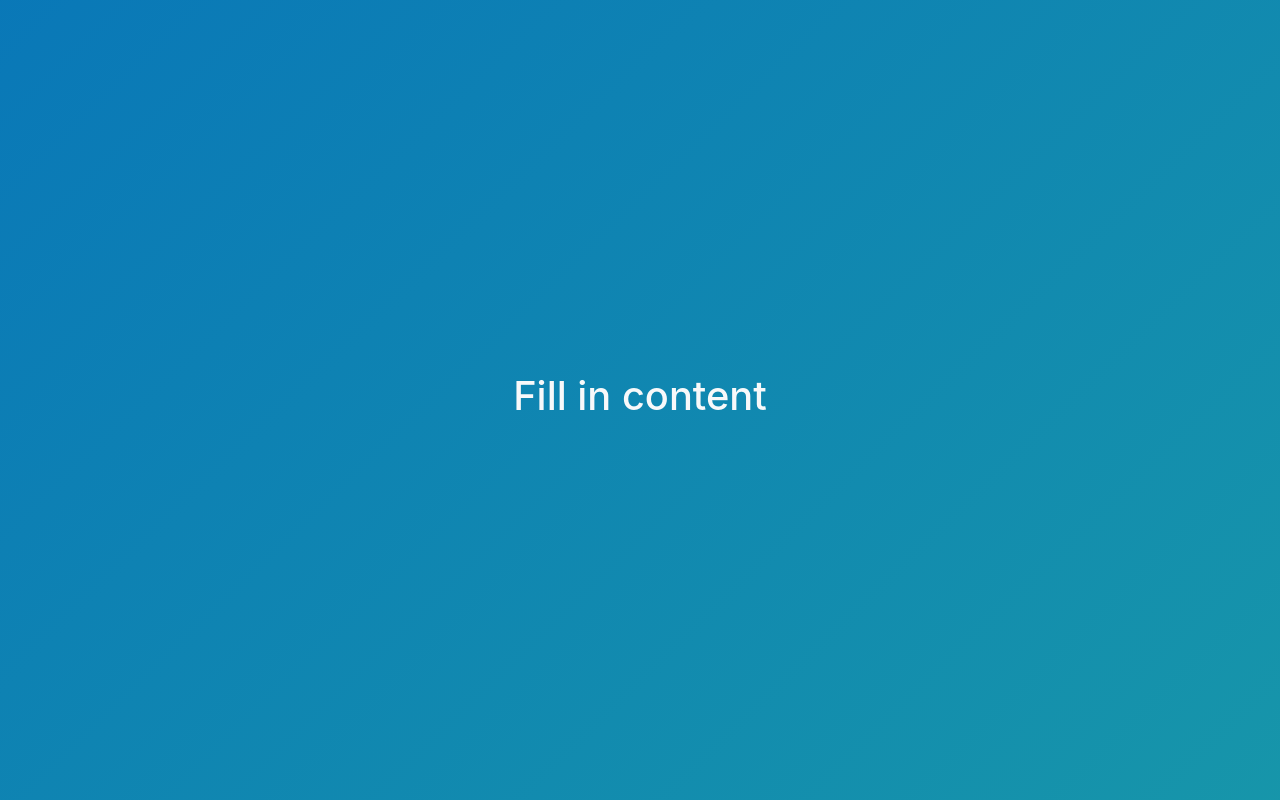
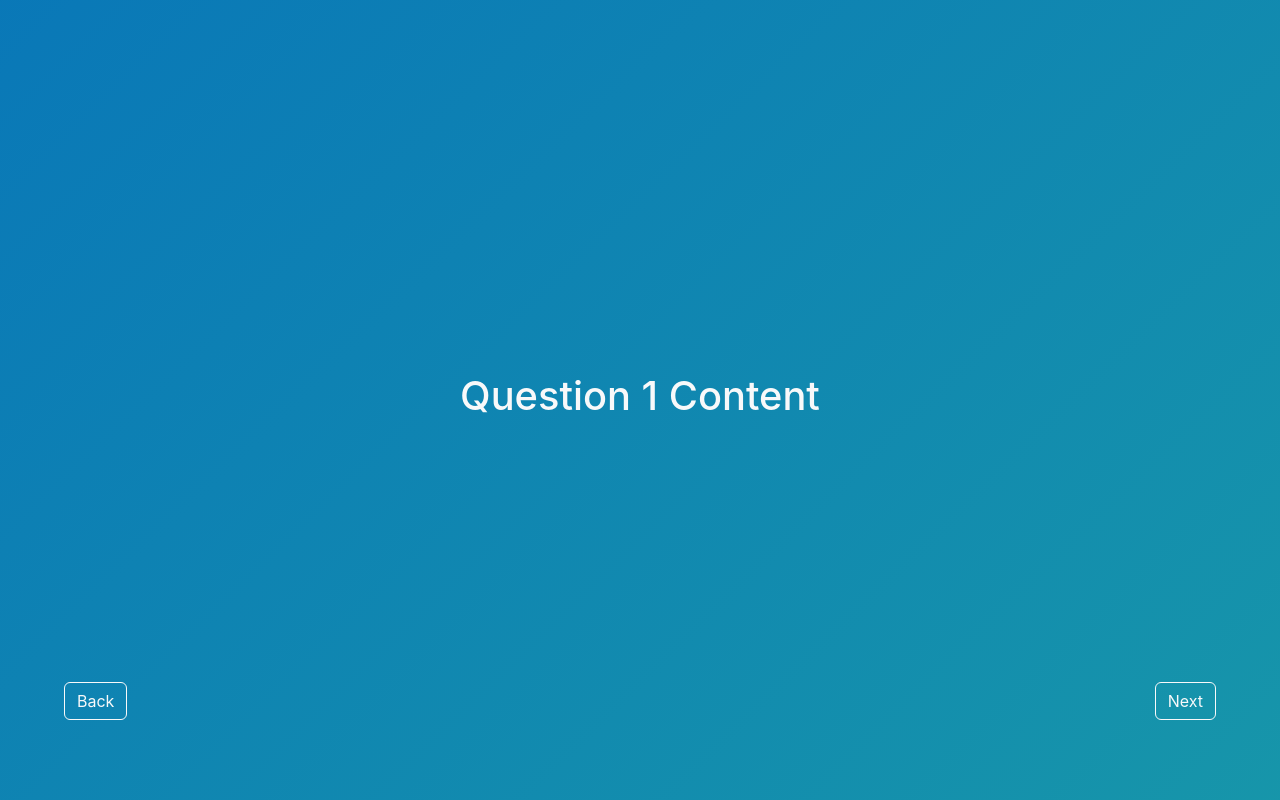
Before and after one commit to Ziyang-98/risk-analyzer, a React (Create React App) app in the folder frontend/: page / in a window 1280 px wide. Both pictures are taken after a click on the button "Click to start". Built offline with nearby package versions, Linux system fonts and the light colour scheme.

Commit message:
add question component

```diff
--- /dev/null
+++ b/frontend/src/component/QuestionComponent/index.js
@@ -0,0 +1,29 @@
+import React from "react";
+import Container from "react-bootstrap/Container";
+import Button from "react-bootstrap/Button";
+import "./index.scss";
+
+const QuestionComponent = (props) => {
+  const { children, goBack, goNext, isLastQuestion = false, onSubmit } = props;
+  return (
+    <Container className="container">
+      {children}
+      <Button
+        className="question-container-back-button"
+        variant="outline-light"
+        onClick={goBack}
+      >
+        Back
+      </Button>
+      <Button
+        className="question-container-next-button"
+        variant="outline-light"
+        onClick={isLastQuestion ? onSubmit : goNext}
+      >
+        {isLastQuestion ? "Submit" : "Next"}
+      </Button>
+    </Container>
+  );
+};
+
+export default QuestionComponent;
--- /dev/null
+++ b/frontend/src/component/QuestionComponent/index.scss
@@ -0,0 +1,17 @@
+.question-container {
+    overflow-y: auto;
+    height: 100%;
+    width: 90%;
+}
+
+.question-container-back-button {
+    position: absolute;
+    left: 5%;
+    bottom: 10%;
+}
+
+.question-container-next-button {
+    position: absolute;
+    right: 5%;
+    bottom: 10%;
+}
--- /dev/null
+++ b/frontend/src/content/Question1Content/index.js
@@ -0,0 +1,12 @@
+import React from "react";
+import QuestionComponent from "component/QuestionComponent";
+
+const Question1Content = ({ goBack, goNext }) => {
+  return (
+    <QuestionComponent goBack={goBack} goNext={goNext}>
+      <h1>Question 1 Content</h1>
+    </QuestionComponent>
+  );
+};
+
+export default Question1Content;
--- a/frontend/src/layout/Layout.js
+++ b/frontend/src/layout/Layout.js
@@ -1,6 +1,7 @@
 import React from "react";
+import Fade from "react-bootstrap/Fade";
 import LandingContent from "content/LandingContent";
-import Fade from "react-bootstrap/Fade";
+import Question1Content from "content/Question1Content";
 import "./index.scss";
 
 import useStepper from "hooks/useStepper";
@@ -22,14 +23,10 @@ const ContentArea = (props) => {
 // Set 2: "#2a4689, #009572, #6d3898, #3d329b, #618489"
 const GRADIENT_COLORS = "#1e3b7e, #0977b8, #28bc98, #1ba248";
 const SWITCH_CONTENT_DURATION = 500;
-const TRANSITION_DURATION = 1000;
+const TRANSITION_DURATION = 500;
 
 const Layout = () => {
-  const {
-    step,
-    goNext,
-    // goBack
-  } = useStepper();
+  const { step, goNext, goBack } = useStepper();
 
   const { open, onOpen, onClose } = useTransition();
 
@@ -40,9 +37,17 @@ const Layout = () => {
     setTimeout(onOpen, TRANSITION_DURATION);
   };
 
+  const onGoBack = () => {
+    onClose();
+    // Leaving time between transitions to change content
+    setTimeout(goBack, SWITCH_CONTENT_DURATION);
+    setTimeout(onOpen, TRANSITION_DURATION);
+  };
+
   const contentPages = [
     { src: <LandingContent goNext={onGoNext} /> },
-    { src: <h1>Fill in content</h1> },
+    { src: <Question1Content goBack={onGoBack} goNext={onGoNext} /> },
+    { src: <h1>Last Page</h1> },
   ];
   return (
     <ContentArea
```
Also changed, not shown: frontend/src/hooks/useQuestion1.js (added, +36 -0 lines), frontend/src/component/TransitionComponent/index.js (deleted).
